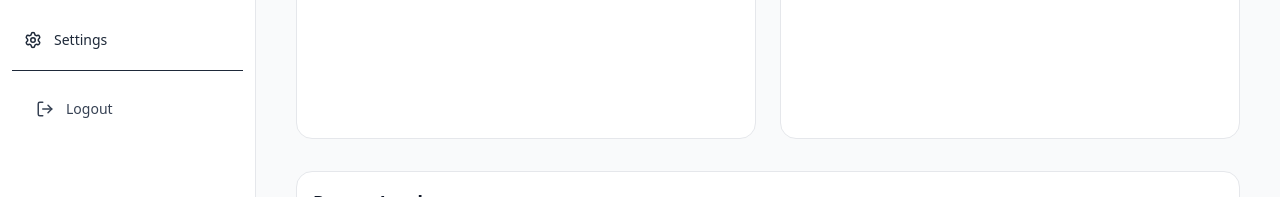
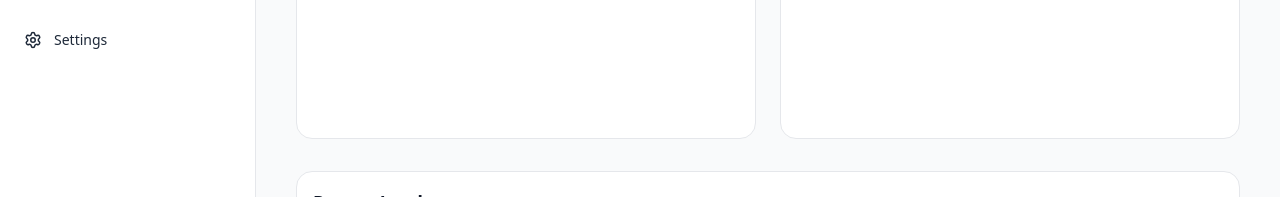
Before and after one commit to DheerajSaini0001/AID, a React app in the folder frontend/: page /dashboard in a window 1280 px wide. Shown: the part 408-605 px from the top of the page. Built offline with nearby package versions, Linux system fonts and the light colour scheme; the HTML template or start-up script is replaced by a standard one.

Commit message:
Sidebarchange

```diff
--- a/frontend/src/components/Sidebar.jsx
+++ b/frontend/src/components/Sidebar.jsx
@@ -15,7 +15,7 @@ import { useData } from "../context/DataContext";
 
 const Sidebar = ({ isOpen = true, onToggle }) => {
   const { darkMode } = useTheme();
-  const {user,logout}=useData();
+  const {user}=useData();
   const navigate = useNavigate();
 
   const navItems = [
@@ -90,19 +90,7 @@ const Sidebar = ({ isOpen = true, onToggle }) => {
             {isOpen && <span>{item.name}</span>}
           </NavLink>
         ))}
-      <div className="px-3 py-4 border-t mt-auto">
-        <button
-          onClick={logout}
-          className={`flex items-center w-full gap-3 p-3 rounded-lg text-sm font-medium transition ${
-            darkMode
-              ? "hover:bg-gray-800 hover:text-red-400"
-              : "hover:bg-gray-100 text-gray-700 hover:text-red-600"
-          }`}
-        >
-          <LogOut size={18} />
-          {isOpen && <span>Logout</span>}
-        </button>
-      </div>
+
       </nav>
 
       {/* ─── Bottom Section (Logout) ─────────────────────────────── */}
```
